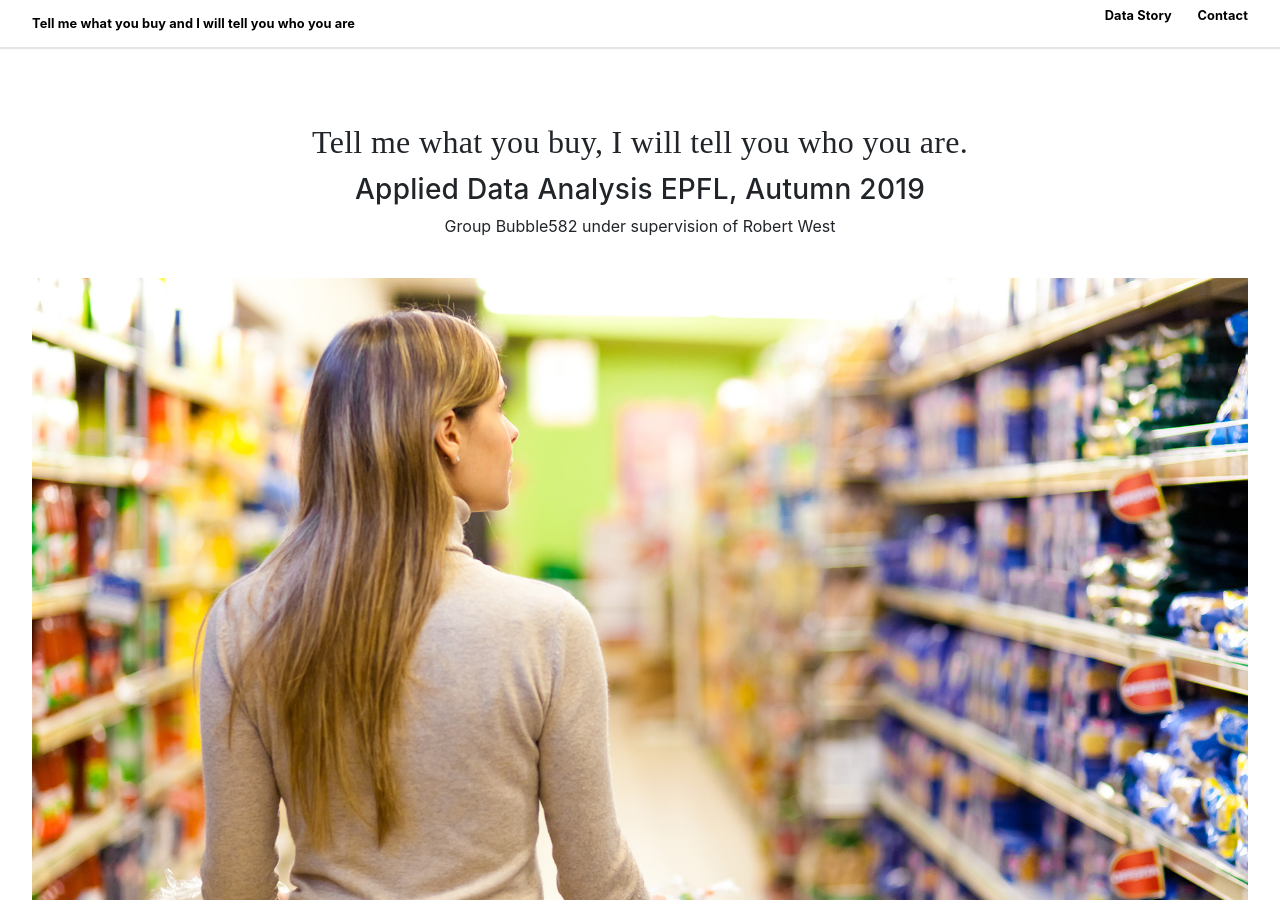
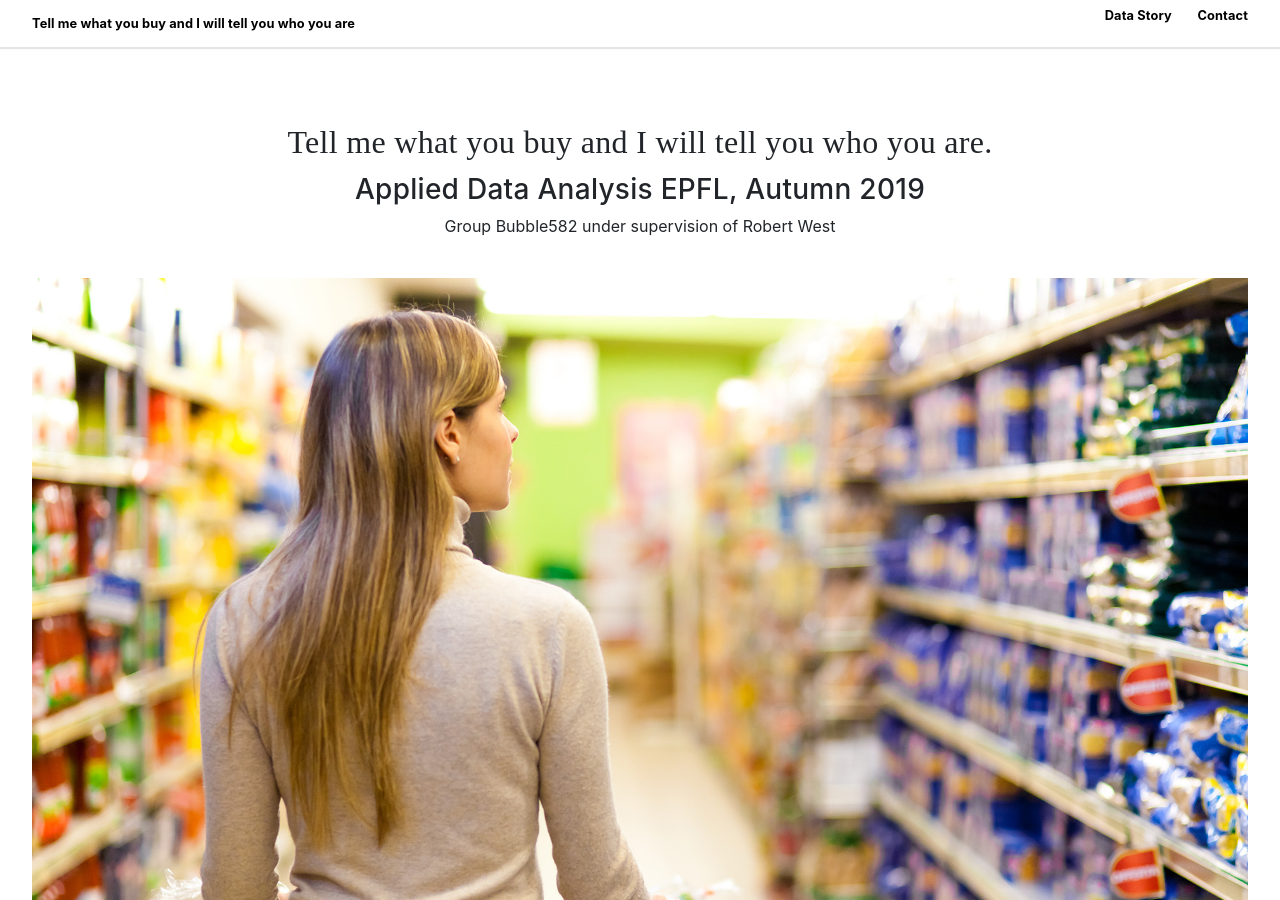
Before and after one commit to marvande/website_ada_bubble582, a Jekyll site: the page built from index.html, in a window 1280 px wide and 900 px high. Built offline with Jekyll 4.4.1, drawn with Linux system fonts in a browser that asks for light colours; some web fonts are replaced; the list of posts is cut into pages by our own code.

Commit message:
new udpate

```diff
--- a/index.html
+++ b/index.html
@@ -21,7 +21,7 @@
       <br />
       <br />
       <br />
-      <h2 align="center">Tell me what you buy, I will tell you who you are.</h2>
+      <h2 align="center">Tell me what you buy and I will tell you who you are.</h2>
       <h3 align="center">Applied Data Analysis EPFL, Autumn 2019</h3>
       <p align="center">
         Group Bubble582 under supervision of Robert West
@@ -56,6 +56,11 @@
       {% endfor %}
     </div>
   </div>
+
+<div>
+  <iframe id="igraph" seamless="seamless" src="https://plot.ly/~marvande/1.embed" frameborder="0" scrolling="no" onload="" allowtransparency="true"
+></iframe>
+</div>
 
 <!-- Team Section -->
 <div class="grid-xlarge">
```
Also changed, not shown: _posts/2019-12-13-data_story.md (+4 -3 lines), assets/images/notebook_images/clusterprop_1.png, assets/images/notebook_images/clusterprop_2.png, assets/images/notebook_images/clusterprop_3.png, assets/images/notebook_images/clusterprop_4.png, 7 other files.
